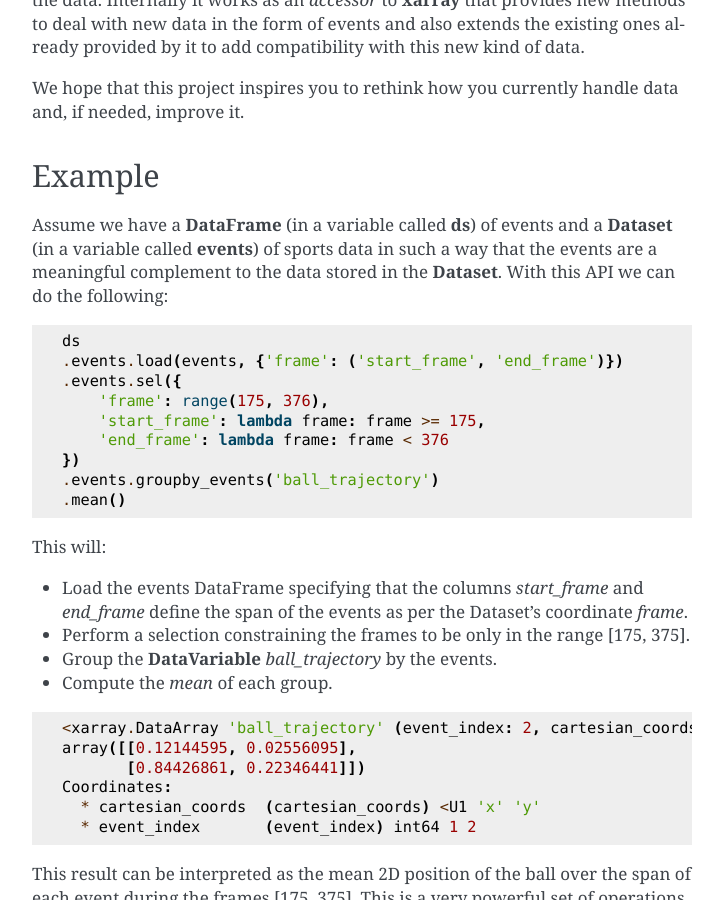
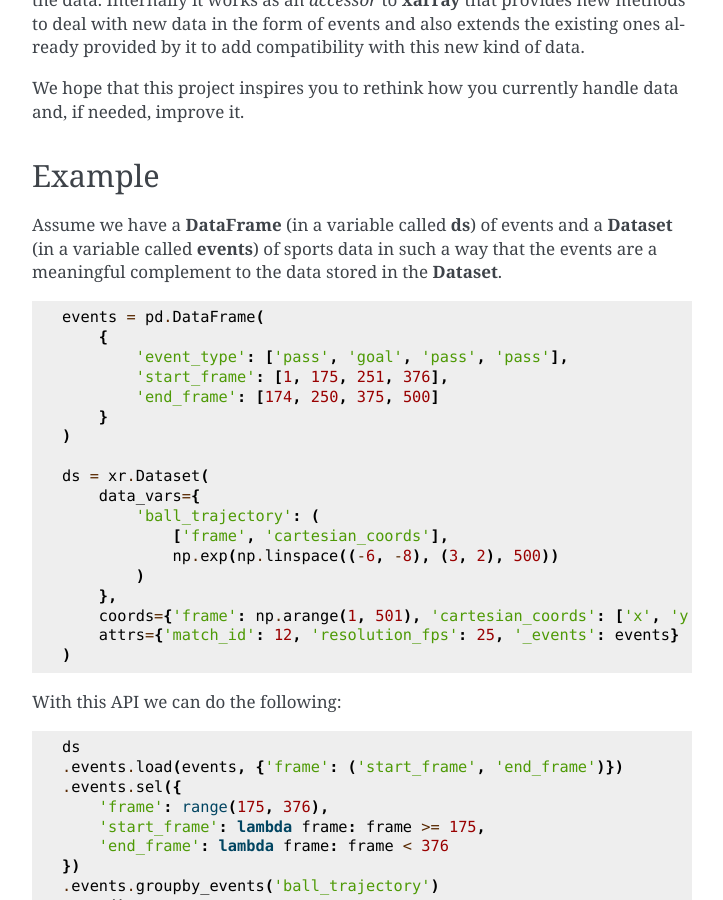
Before and after one commit to teibit/xarray-events, a Sphinx documentation site: the page built from docs/README.rst, in a window 1280 px wide and 900 px high, scrolled down 565 px. Shown: the whole window, without its empty margins (388-1111 px from the left). Built offline with Sphinx 7.4.7, drawn with Linux system fonts in a browser that asks for light colours; pages that are not in the unit, such as notebooks, are missing from menus.

Commit message:
Improve README

```diff
--- a/docs/README.rst
+++ b/docs/README.rst
@@ -37,6 +37,28 @@ Example
 Assume we have a **DataFrame** (in a variable called **ds**) of events and a
 **Dataset** (in a variable called **events**) of sports data in such a way that
 the events are a meaningful complement to the data stored in the **Dataset**.
+
+.. code-block:: python
+
+    events = pd.DataFrame(
+        {
+            'event_type': ['pass', 'goal', 'pass', 'pass'],
+            'start_frame': [1, 175, 251, 376],
+            'end_frame': [174, 250, 375, 500]
+        }
+    )
+
+    ds = xr.Dataset(
+        data_vars={
+            'ball_trajectory': (
+                ['frame', 'cartesian_coords'],
+                np.exp(np.linspace((-6, -8), (3, 2), 500))
+            )
+        },
+        coords={'frame': np.arange(1, 501), 'cartesian_coords': ['x', 'y']},
+        attrs={'match_id': 12, 'resolution_fps': 25, '_events': events}
+    )
+
 With this API we can do the following:
 
 .. code-block:: python
```
